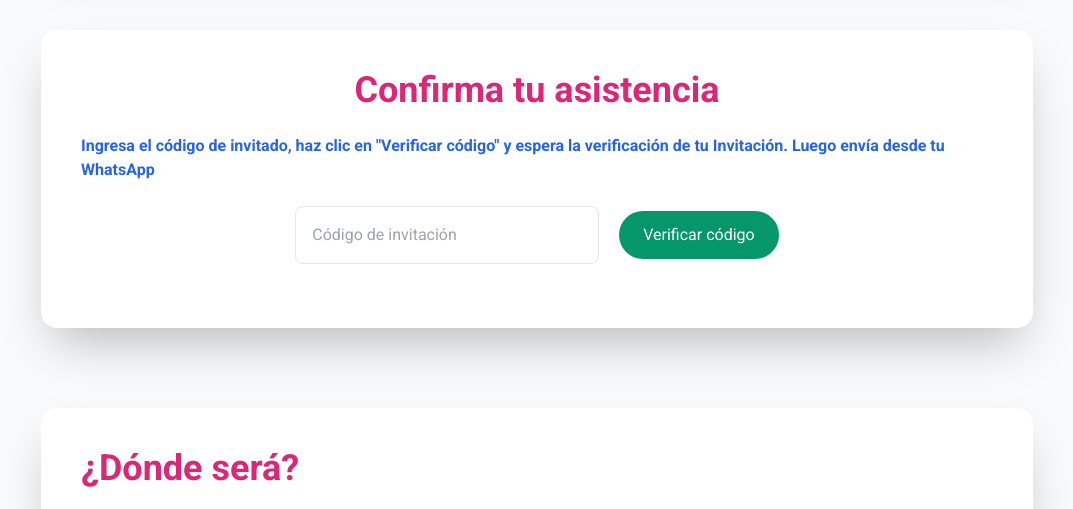
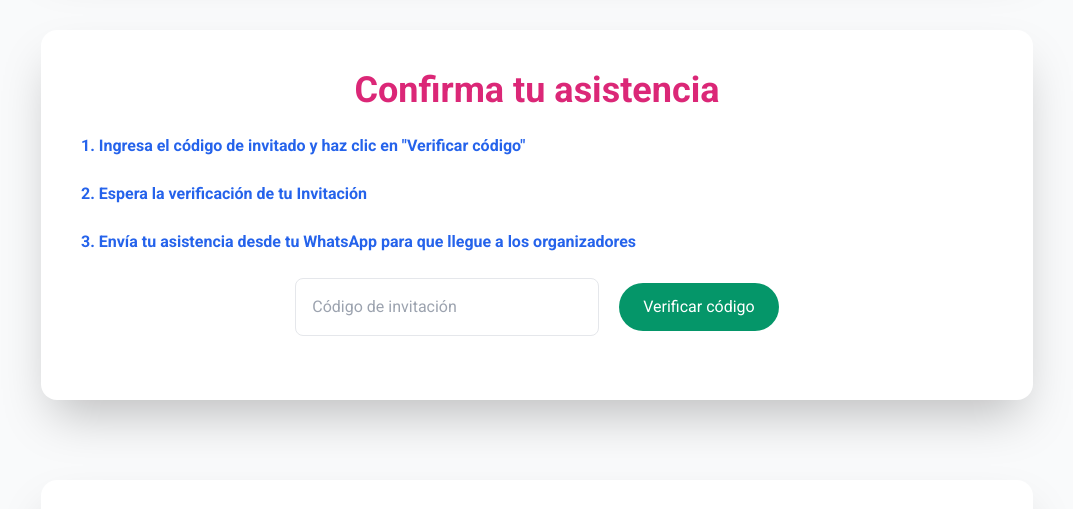
Before and after one commit to bayron-bg/InvitacionBodaBayron, a plain HTML site: page index.html in a window 1280 px wide. Shown: the part 2620-3129 px from the top of the page, without its empty margins (103-1176 px from the left). Drawn offline with nearby package versions, Linux system fonts and the light colour scheme.

Commit message:
Update index.html

```diff
--- a/index.html
+++ b/index.html
@@ -185,8 +185,9 @@
      <!-- Confirmación de asistencia -->
 <section id="registro" class="bg-white shadow-2xl p-10 rounded-2xl">
   <h2 class="text-4xl font-bold text-center text-pink-600 mb-6">Confirma tu asistencia</h2>
-  <h4 class="font-bold text-justified text-blue-600 mb-6">Ingresa el código de invitado, haz clic en "Verificar código" y espera la verificación de tu Invitación. Luego envía desde tu WhatsApp</h4>
-
+  <h5 class="font-bold text-justified text-blue-600 mb-6">1. Ingresa el código de invitado y haz clic en "Verificar código"</h5>
+  <h5 class="font-bold text-justified text-blue-600 mb-6">2. Espera la verificación de tu Invitación</h5>
+  <h5 class="font-bold text-justified text-blue-600 mb-6">3. Envía tu asistencia desde tu WhatsApp para que llegue a los organizadores</h5>
   <!-- Código de invitación -->
   <div class="mb-6 text-center">
     <input id="codigo" type="text" placeholder="Código de invitación" class="border p-4 rounded-lg w-full md:w-1/3" />
```
